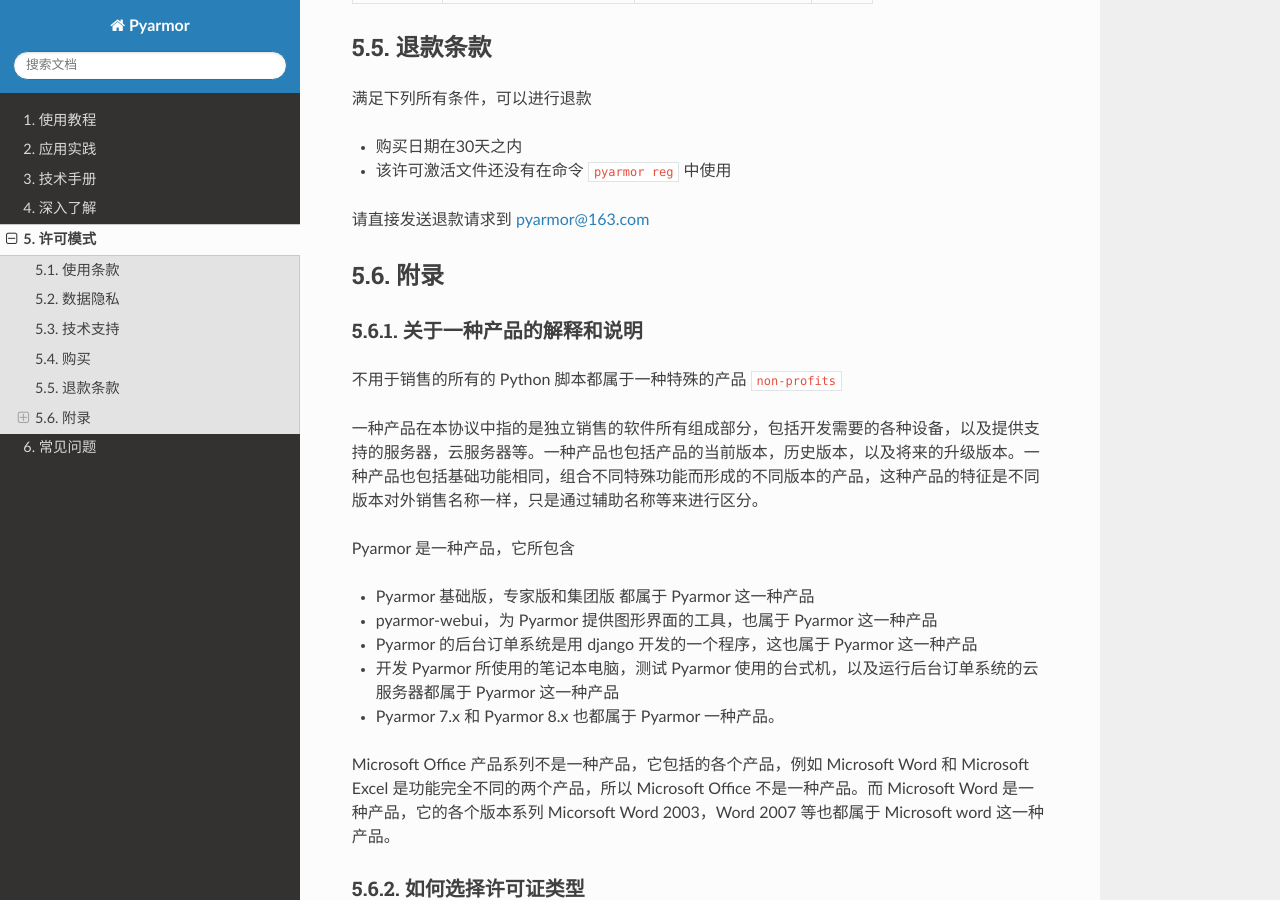
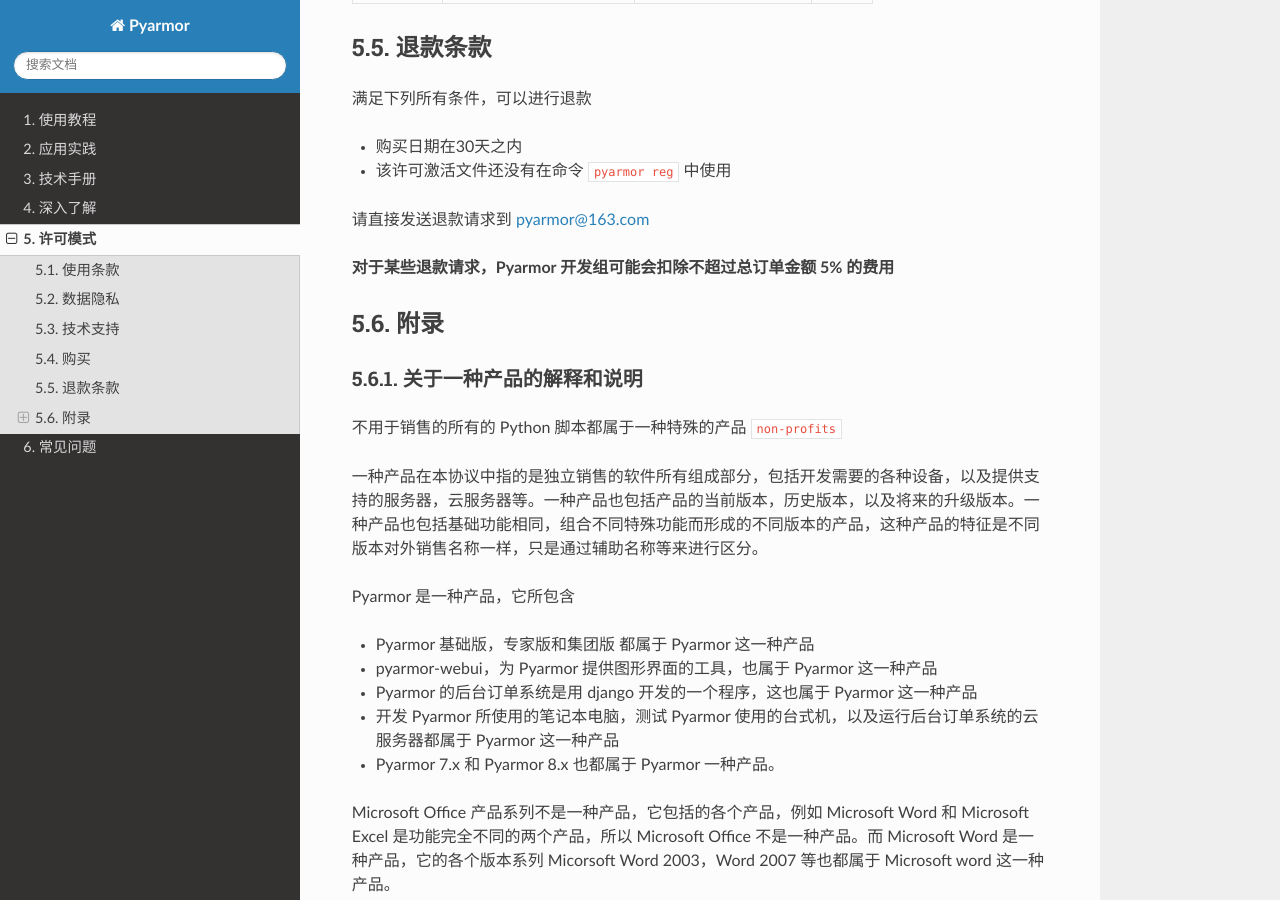
Before and after one commit to dashingsoft/pyarmor-docs-zh, a Sphinx documentation site: the page built from docs/licenses.rst, in a window 1280 px wide and 900 px high, scrolled down 4686 px. Built offline with Sphinx 7.4.7 and the Read the Docs theme 3.1.0, drawn with Linux system fonts in a browser that asks for light colours.

Commit message:
增加订单退款注意事项

```diff
--- a/docs/licenses.rst
+++ b/docs/licenses.rst
@@ -223,6 +223,8 @@
 
 请直接发送退款请求到 pyarmor@163.com
 
+**对于某些退款请求，Pyarmor 开发组可能会扣除不超过总订单金额 5% 的费用**
+
 附录
 ====
 
```
